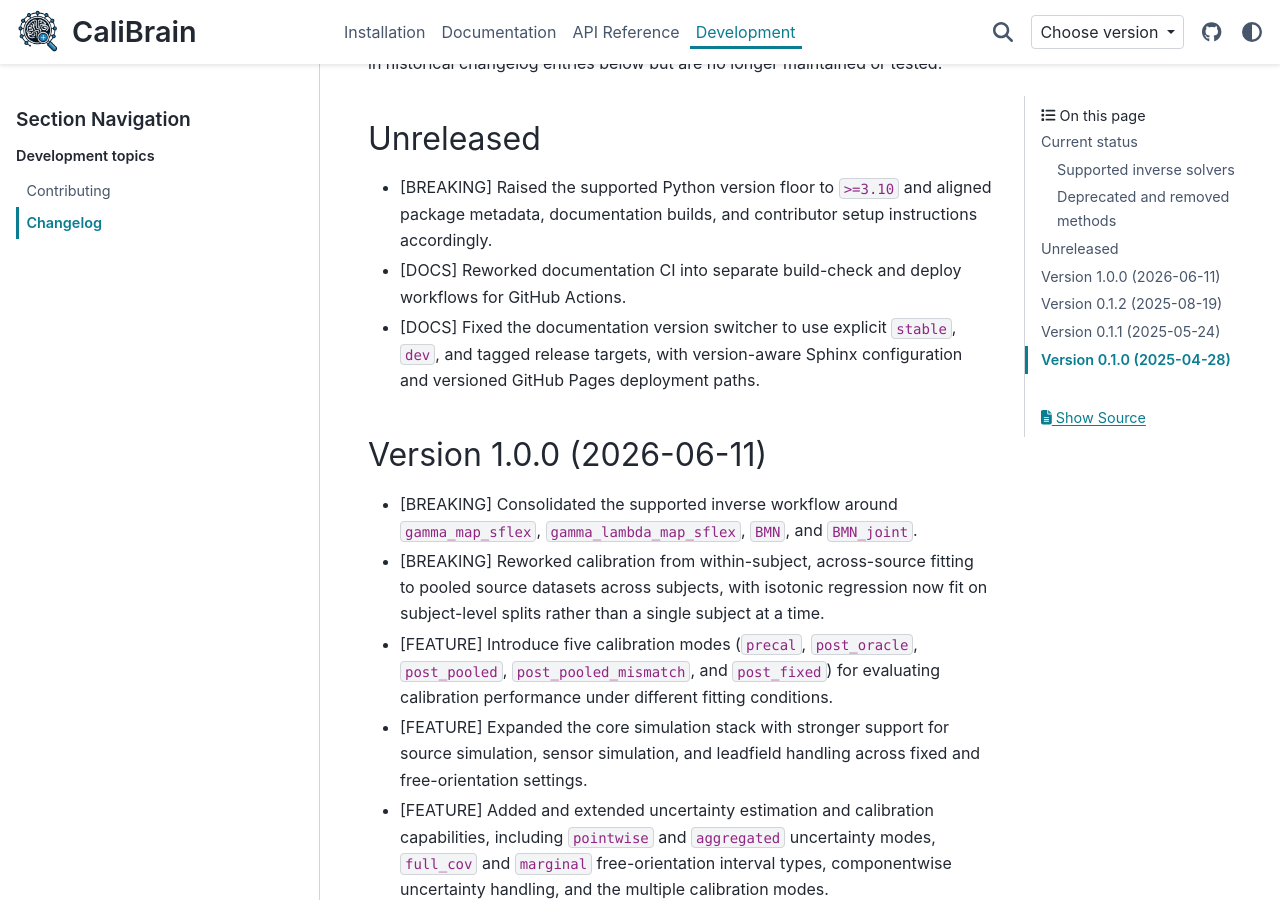
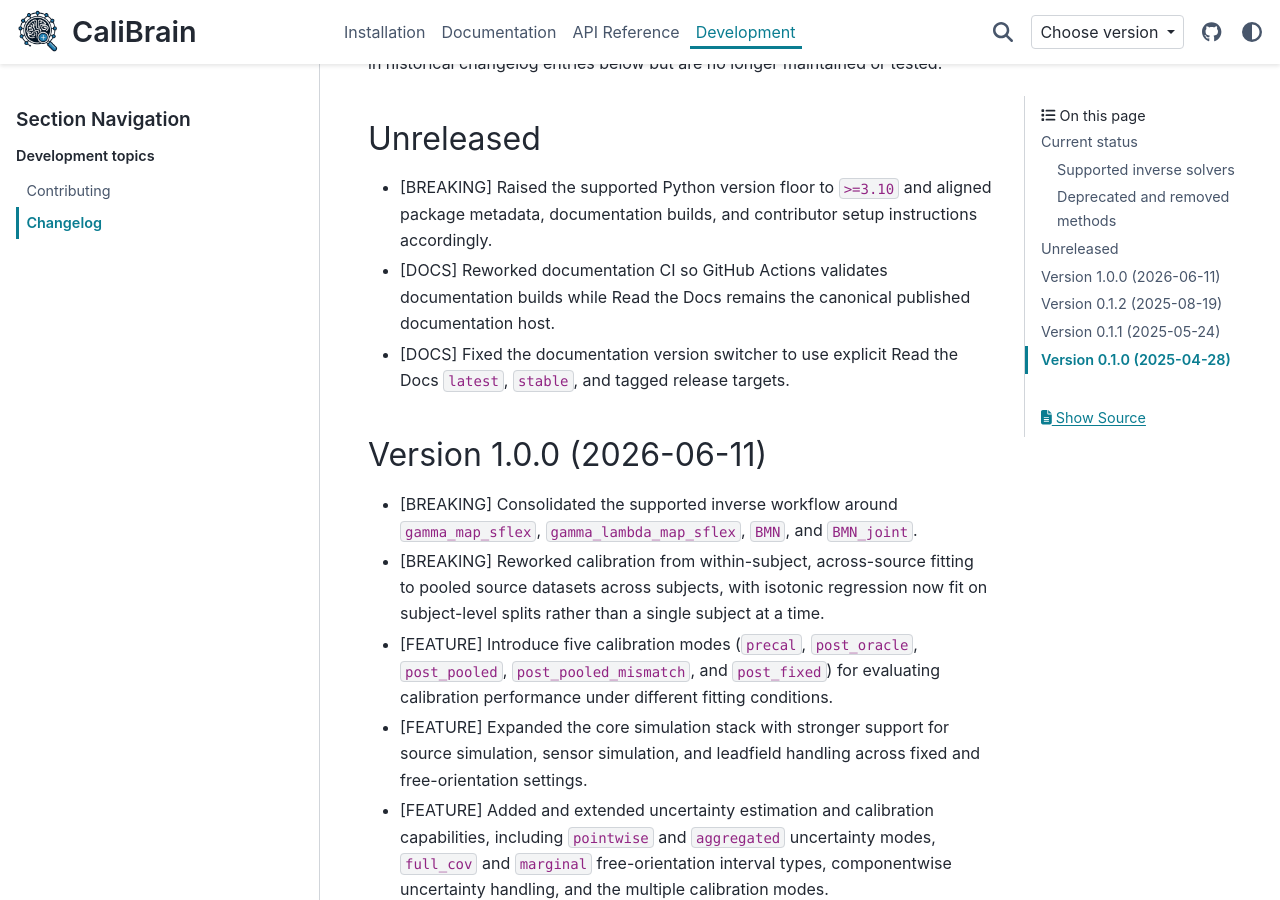
Before and after one commit to braindatalab/CaliBrain, a Sphinx documentation site: the page built from docs/source/development/changelog.rst, in a window 1280 px wide and 900 px high, scrolled down 1122 px. Built offline with Sphinx 7.4.7 and the PyData theme 0.15.4, drawn with Linux system fonts in a browser that asks for light colours; pages that are not in the unit, such as notebooks, are missing from menus; comment, search, counter and statistics services are not loaded.

Commit message:
docs: update documentation workflows and links to Read the Docs

```diff
--- a/README.rst
+++ b/README.rst
@@ -89,6 +89,9 @@
 current source tree and workflow scripts. Executable tutorials in
 ``tutorials/`` are rendered with Sphinx-Gallery during ``make html``.
 
+The canonical published documentation is hosted on Read the Docs:
+https://calibrain.readthedocs.io/
+
 License
 -------
 
--- a/docs/source/conf.py
+++ b/docs/source/conf.py
@@ -16,7 +16,11 @@
 author = 'Mohammad Orabe, Ismail Huseynov, Srikantan Nagarajan, Stefan Haufe'
 release = calibrain.__version__
 version = release
-documentation_version = os.environ.get("DOCS_VERSION", "dev")
+documentation_version = os.environ.get(
+    "READTHEDOCS_VERSION",
+    os.environ.get("DOCS_VERSION", "latest"),
+)
+switcher_json_url = "https://calibrain.readthedocs.io/en/latest/_static/switcher.json"
 
 # -- General configuration ---------------------------------------------------
 extensions = [
@@ -60,7 +64,7 @@
 
     "announcement": f"You are viewing CaliBrain v{release} documentation",
     "switcher": {
-        "json_url": "https://braindatalab.github.io/CaliBrain/_static/switcher.json",
+        "json_url": switcher_json_url,
         "version_match": documentation_version,
     },
 
--- a/docs/source/development/changelog.rst
+++ b/docs/source/development/changelog.rst
@@ -43,8 +43,8 @@
 ----------
 
 *   [BREAKING] Raised the supported Python version floor to ``>=3.10`` and aligned package metadata, documentation builds, and contributor setup instructions accordingly.
-*   [DOCS] Reworked documentation CI into separate build-check and deploy workflows for GitHub Actions.
-*   [DOCS] Fixed the documentation version switcher to use explicit ``stable``, ``dev``, and tagged release targets, with version-aware Sphinx configuration and versioned GitHub Pages deployment paths.
+*   [DOCS] Reworked documentation CI so GitHub Actions validates documentation builds while Read the Docs remains the canonical published documentation host.
+*   [DOCS] Fixed the documentation version switcher to use explicit Read the Docs ``latest``, ``stable``, and tagged release targets.
 
 
 Version 1.0.0 (2026-06-11)
```
Also changed, not shown: docs/source/_static/switcher.json (+5 -5 lines), readme.md (+3 -0 lines), 2 other files.
